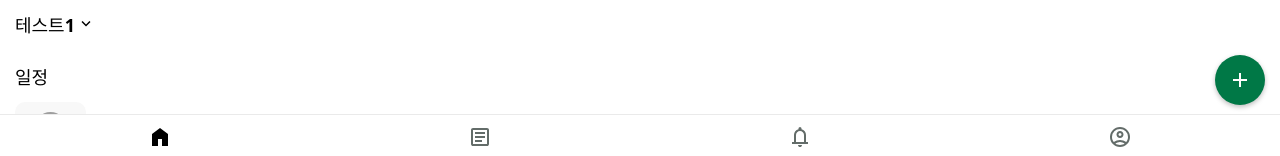
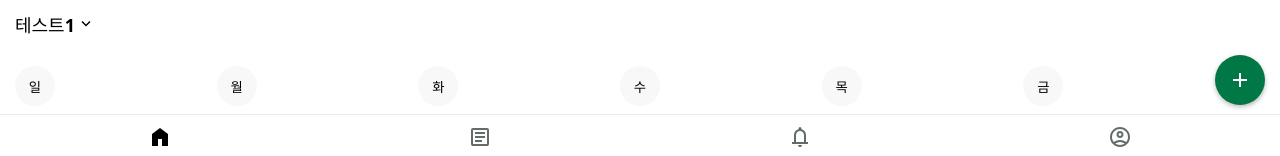
Before and after one commit to Team-MansuMugang/mansumugang-fontend, a React (Vite) app: page /test in a window 1280 px wide. Shown: the part 613-769 px from the top of the page. Built offline with nearby package versions, Linux system fonts and the light colour scheme; grey boxes are pictures that could not be loaded.

Commit message:
요일 선택 컨포넌트 구현

```diff
--- /dev/null
+++ b/src/components/DaySelector.css
@@ -0,0 +1,21 @@
+.day-selector {
+  display: flex;
+  justify-content: space-between;
+  list-style: none;
+  padding: 0;
+}
+
+.day-selector button {
+  width: 40px;
+  height: 40px;
+  border: none;
+  border-radius: 50%;
+  background-color: var(--color-neutral-95);
+  cursor: pointer;
+  transition: background-color 0.3s ease;
+}
+
+.day-selector button.selected {
+  background-color: var(--color-primary);
+  color: var(--color-neutral-100);
+}
--- /dev/null
+++ b/src/components/DaySelector.jsx
@@ -0,0 +1,33 @@
+import React, { useState } from 'react';
+import './DaySelector.css';
+import '../index.css';
+
+const DaySelector = ({ onSelect }) => {
+  const [selectedDays, setSelectedDays] = useState([]);
+
+  const toggleDay = (day) => {
+    if (selectedDays.includes(day)) {
+      setSelectedDays(selectedDays.filter((selectedDay) => selectedDay !== day));
+    } else {
+      setSelectedDays([...selectedDays, day]);
+    }
+
+    if (onSelect) onSelect(selectedDays);
+  };
+
+  const isSelected = (day) => selectedDays.includes(day);
+
+  return (
+    <ul className="day-selector">
+      {['일', '월', '화', '수', '목', '금', '토'].map((day) => (
+        <li key={day}>
+          <button className={isSelected(day) ? 'selected' : ''} onClick={() => toggleDay(day)}>
+            {day}
+          </button>
+        </li>
+      ))}
+    </ul>
+  );
+};
+
+export default DaySelector;
--- a/src/pages/test/TestPage.jsx
+++ b/src/pages/test/TestPage.jsx
@@ -17,6 +17,7 @@ import MainHeader from '../../components/MainHeader';
 import RowScrollContainer from '../../components/RowScrollContainer';
 import ItemSelector from '../../components/ItemSelector';
 import FloatingActionButton from '../../components/FloatingActionButton';
+import DaySelector from '../../components/DaySelector';
 
 const TestPage = () => {
   return (
@@ -56,6 +57,7 @@ const TestPage = () => {
       <TagButton disabled={true}>전체</TagButton>
       <TagButton disabled={false}>인기글</TagButton>
       <ItemSelector />
+      <DaySelector />
       <SubTitle title="일정" />
       <SmallVoiceMessageItem
         profileImage={'https://picsum.photos/200/300'}
```
